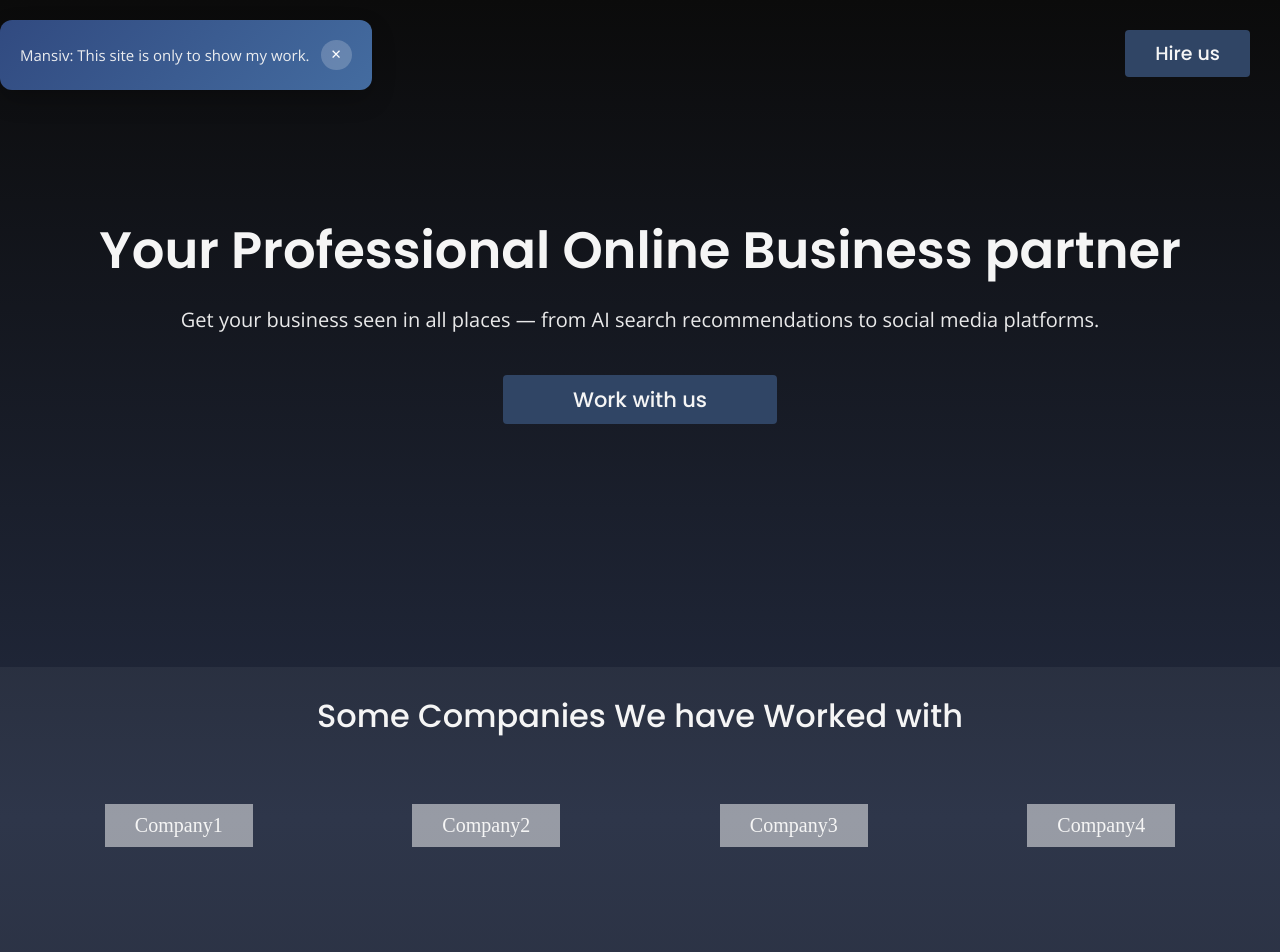
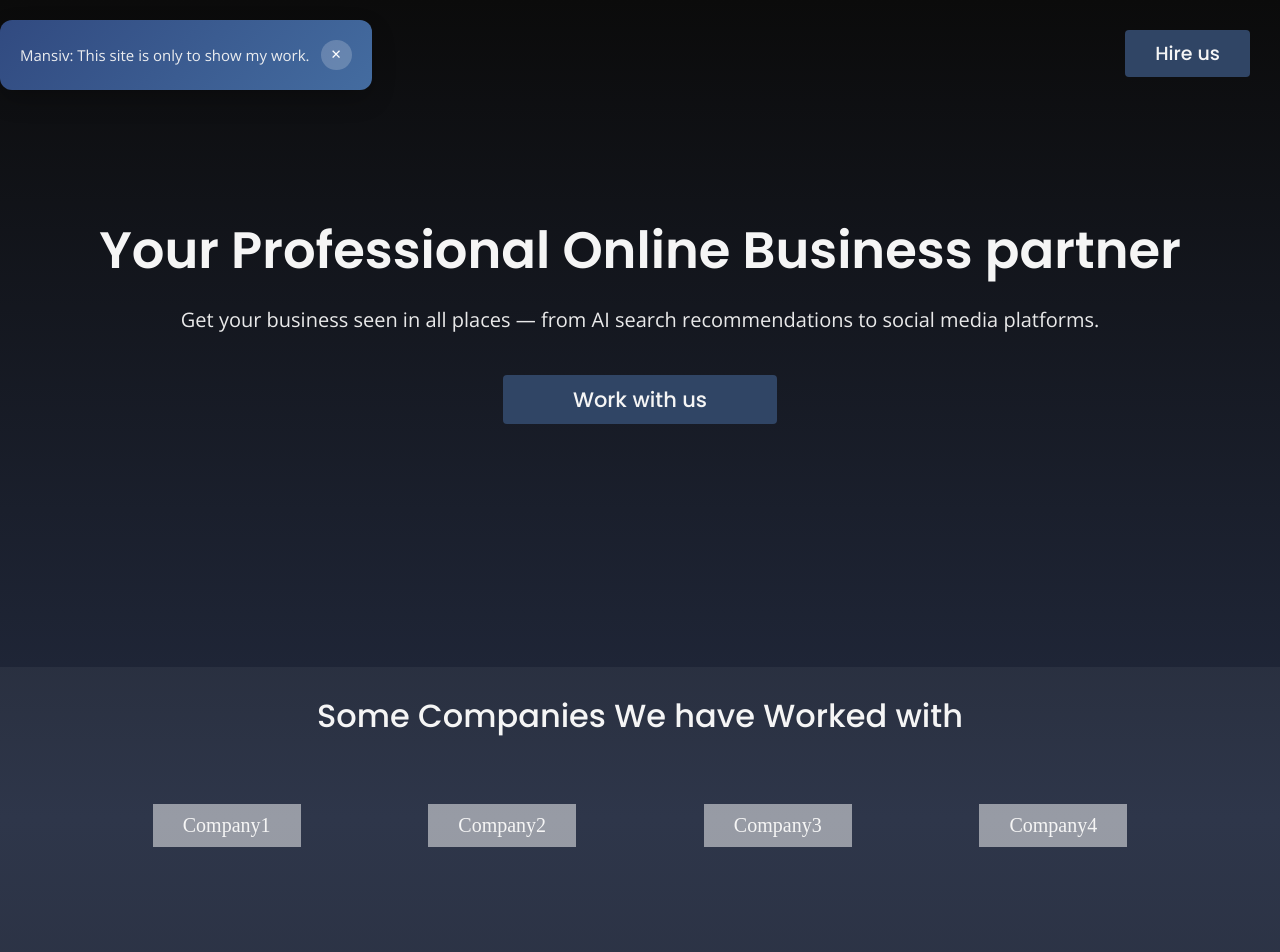
Before and after one commit to mansiv-business/nextjs-mockup, a Next.js app: page / in a window 1280 px wide. Shown: the top 952 px of the page. Built offline with nearby package versions, Linux system fonts and the light colour scheme.

Commit message:
Update page.module.css

```diff
--- a/src/app/page.module.css
+++ b/src/app/page.module.css
@@ -41,8 +41,9 @@
 }
 .testimonialSection div{
     display: flex;
-    justify-content: space-around;
+    justify-content: space-evenly;
     margin-top: 8dvh;
+    flex-wrap: wrap;
 
 }
 .testimonialSection span{
```
